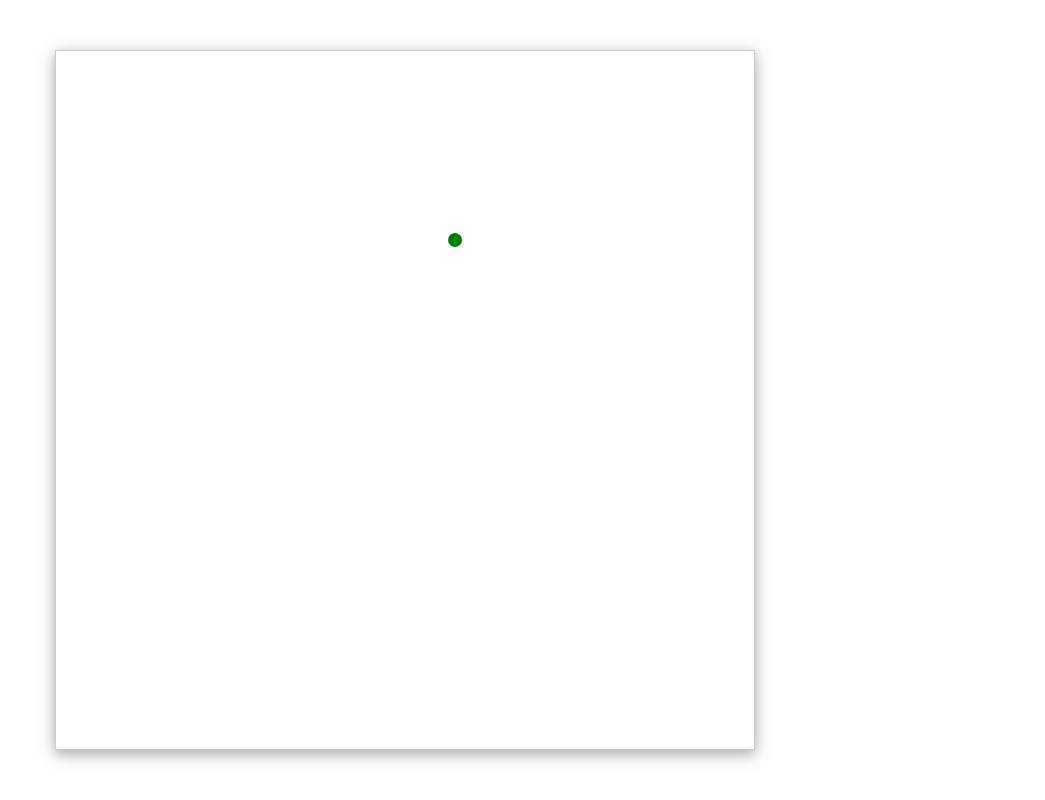
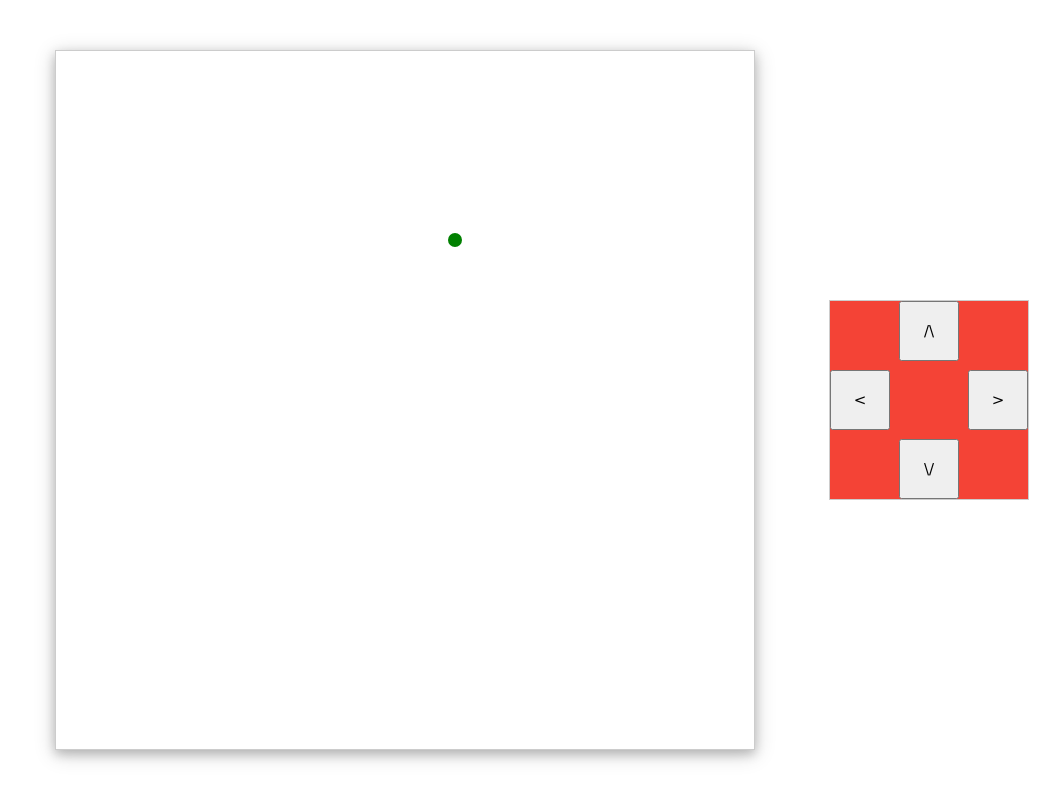
Before and after one commit to dielloarias/2d-flee-the-ball, a plain HTML site: page index.html in a window 1280 px wide. Shown: the whole page, without its empty margins (235-1280 px from the left). Drawn offline with Linux system fonts and the light colour scheme.

Commit message:
Alterado arquivo .gitignore e incluidos controles na página index.html

```diff
--- a/index.html
+++ b/index.html
@@ -13,12 +13,12 @@
 
     <div id="game-container" class="w3-display-container w3-display-middle w3-border w3-card-4" style="width: 700px; height: 700px;"></div>
 
-    <!-- <div class="w3-display-container w3-display-right w3-border w3-red w3-margin-right" style="width: 200px; height: 200px;">
+    <div class="w3-display-container w3-display-right w3-border w3-red w3-margin-right" style="width: 200px; height: 200px;">
         <button class="direcional w3-display-container w3-display-topmiddle"    onmousedown="jogador.move('norte')"  >/\</button>
         <button class="direcional w3-display-container w3-display-bottommiddle" onmousedown="jogador.move('sul')"  >\/</button>
         <button class="direcional w3-display-container w3-display-left"         onmousedown="jogador.move('oeste')" ><</button>
         <button class="direcional w3-display-container w3-display-right"        onmousedown="jogador.move('leste')" >></button>
-    </div> -->
+    </div>
 
 </body>
 <script src="./js/elements.js"></script>
```
Also changed, not shown: 1 other file.
